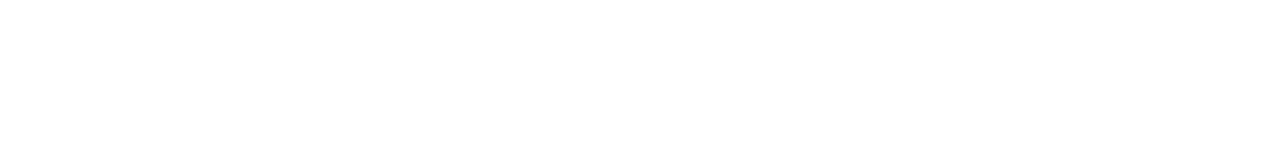
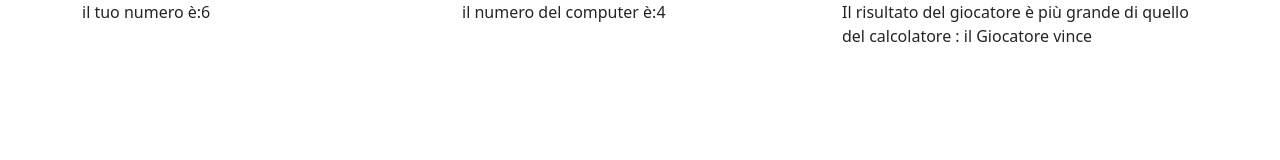
Before and after one commit to stecarraa/js-mail-dadi, a plain HTML site: page Dadi/index.html in a window 1280 px wide. Drawn offline with nearby package versions, Linux system fonts and the light colour scheme.

Commit message:
dice's exercise easy

```diff
--- a/Dadi/index.html
+++ b/Dadi/index.html
@@ -16,9 +16,9 @@
 
     <div class="container">
         <div class="row">
-            <div class="col palyernumber"></div>
-            <div class="col pcnumber"></div>
-            <div class="col results"></div>
+            <div class="col" id="palyer-number"></div>
+            <div class="col" id="pc-number"></div>
+            <div class="col" id="results"></div>
         </div>
     </div>
 
--- a/Dadi/main.js
+++ b/Dadi/main.js
@@ -0,0 +1,29 @@
+// Gioco dei dadi (separatemente)
+// Generare un numero random da 1 a 6, sia per il giocatore sia per il computer. Stabilire il vincitore, in base a chi fa il punteggio più alto.
+
+
+// genero un numero casuale da 1 a 6 per il giocatore e lo stampo sia in console che pagina
+let playerNumber = Math.floor((Math.random() * 6) + 1);
+
+console.log(playerNumber)
+document.getElementById('palyer-number').innerHTML='il tuo numero è:' + playerNumber
+
+
+// genero un numero casuale da 1 a 6 per il computer e lo stampo sia in console che pagina
+let computerNumber = Math.floor((Math.random() * 6) + 1);
+
+console.log(computerNumber)
+document.getElementById('pc-number').innerHTML='il numero del computer è:' + computerNumber
+
+//entro nelle tre possibili casistiche e stampo gli eventuali risultati in pagina
+if(playerNumber > computerNumber){
+    document.getElementById('results').innerHTML="Il risultato del giocatore è più grande di quello del calcolatore : il Giocatore vince"
+
+}
+else if(playerNumber<computerNumber){
+    document.getElementById('results').innerHTML="Il risultato del giocatore è più piccolo di quello del calcolatore : il Giocatore perde"
+}
+else{
+    document.getElementById('results').innerHTML="Il risultato del giocatore è uguale a quello del calcolatore : il Giocatore non vince e non perde"
+
+}
```
Also changed, not shown: 1 other file.
